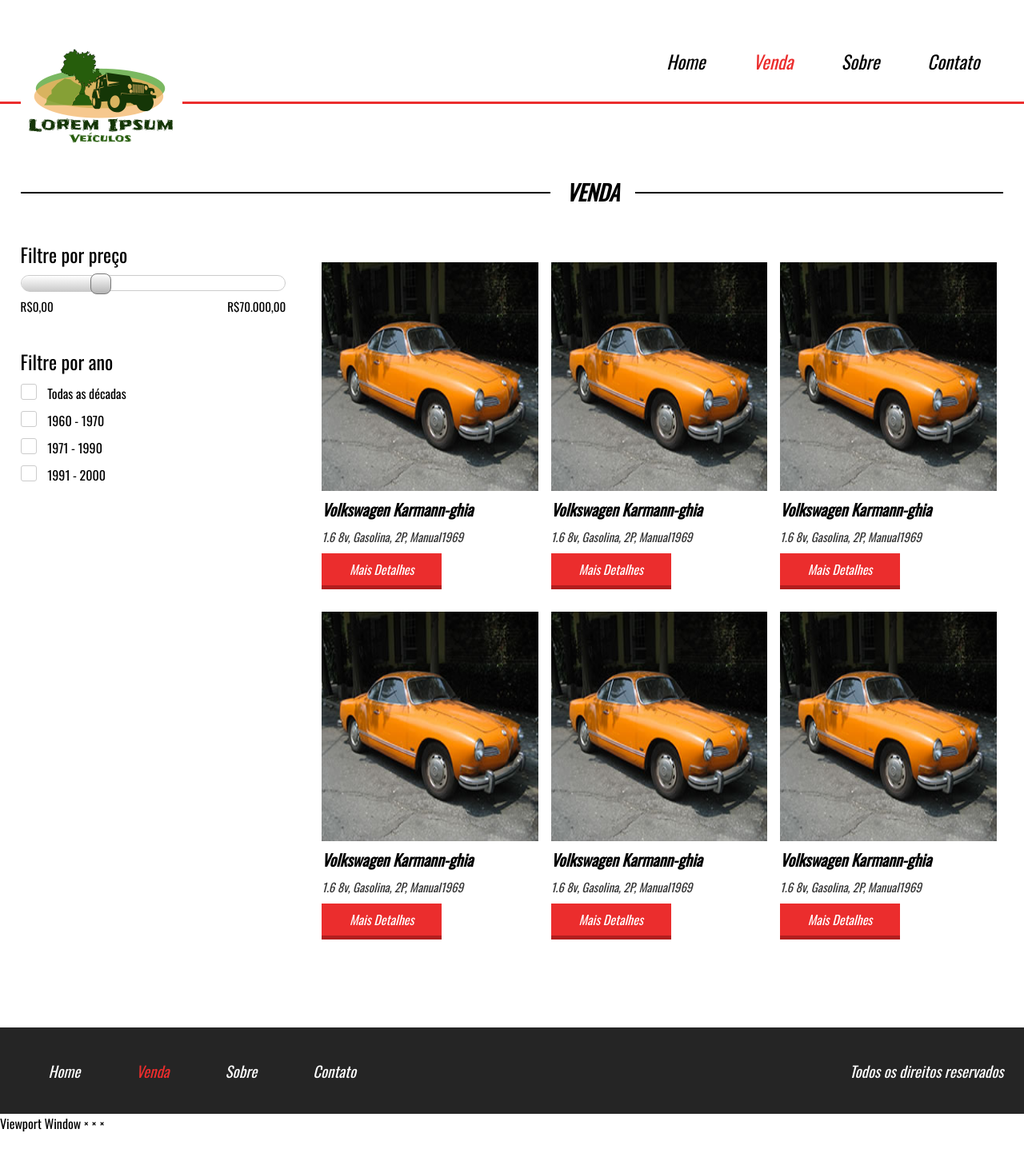
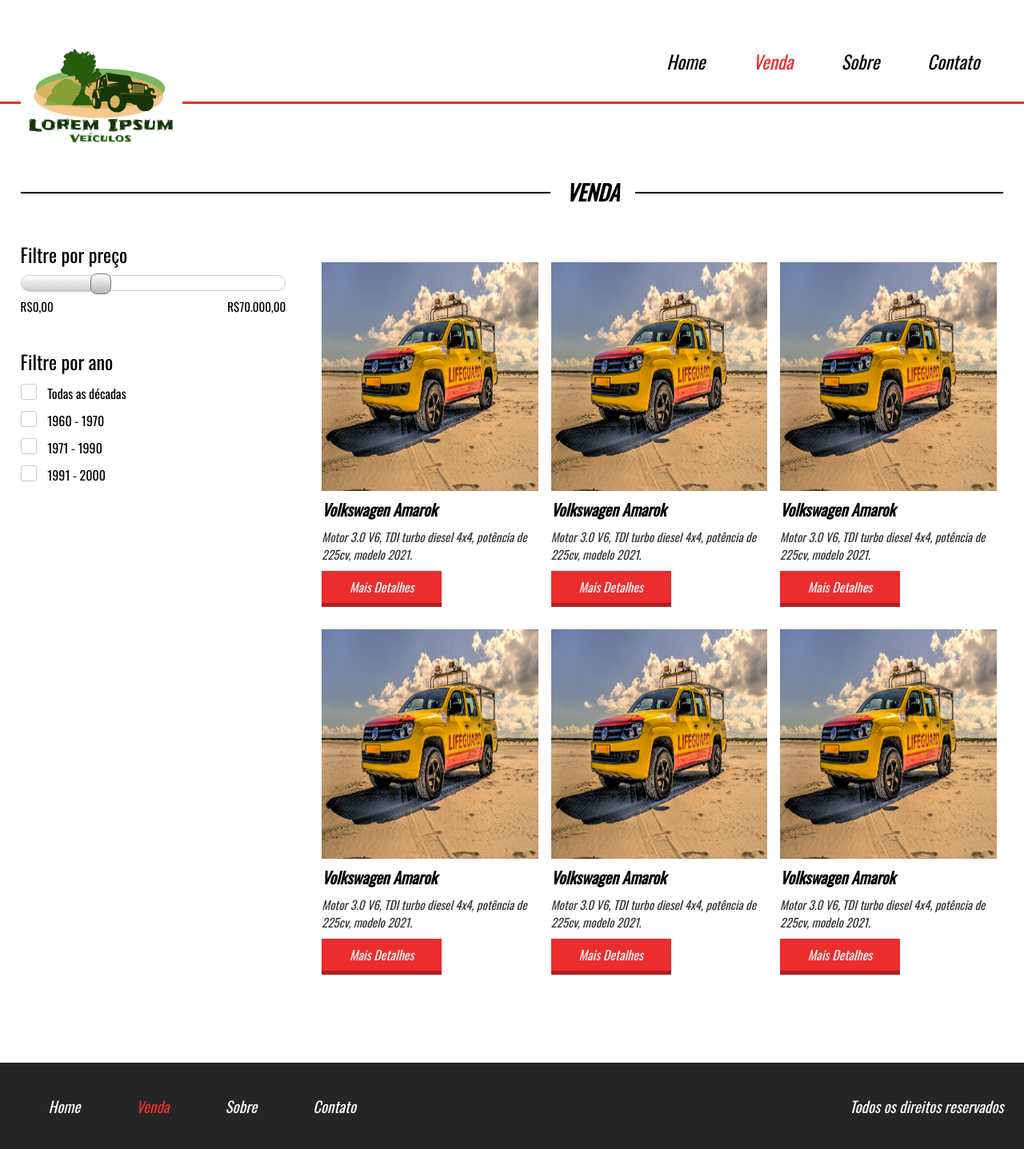
Before and after one commit to diegocb81/projeto_05, a PHP site: page /venda.html in a window 1280 px wide. Shown: the whole page at 80% size. Before the commit the page ends 1415 px from the top, so only its background shows below. Run offline with PHP 8.4, Linux system fonts and the light colour scheme.

Commit message:
Atualizando o projeto

```diff
--- a/css/style.css
+++ b/css/style.css
@@ -90,7 +90,7 @@
 	height: 650px;
 	background-color: black;
 	background-image: url('../img/bg.jpg');
-	background-size: contain;
+	background-size: cover;
 	background-position: right bottom;
 	background-repeat: no-repeat;
 }
--- a/index.html
+++ b/index.html
@@ -45,7 +45,7 @@
 		<div class="text-banner-single">Consultoria</div>
 		<div class="text-banner-single">Compra</div>
 		<div class="text-banner-single">Venda</div>
-		<div class="text-banner-single">e-mail@gmail.com</div>
+		<div class="text-banner-single">diegocb81@gmail.com</div>
 	</div><!--text-banner-->
 	</div><!--container-->
 </section><!--banner-->
@@ -59,8 +59,8 @@
 	<div class="vitrine-destaque">
 		<div style="background-image:url('img/carro1.jpg');" class="carro-img"></div><!--carro-img-->
 		<div class="info-carro">
-			<h2>Volkswagen Karmann-ghia</h2>
-			<p>1.6 8v, Gasolina, 2P, Manual1969</p>
+			<h2>Volkswagen Amarok</h2>
+			<p>Motor 3.0 V6, TDI turbo diesel 4x4, potência de 225cv, modelo 2021.</p>
 			<a class="btn1" href="">Mais Detalhes</a>
 		</div><!--info-carro-->
 	</div><!--vitrine-destaque-->
--- a/sobre.html
+++ b/sobre.html
@@ -95,8 +95,3 @@
 </body>
 
 </html>
-Viewport
-Window
-×
-×
-×
--- a/veiculo_teste.html
+++ b/veiculo_teste.html
@@ -219,8 +219,3 @@
 </body>
 
 </html>
-Viewport
-Window
-×
-×
-×
--- a/venda.html
+++ b/venda.html
@@ -124,8 +124,8 @@
                         <div style="background-image:url('img/carro1.jpg');" class="carro-img"></div>
                         <!--carro-img-->
                         <div class="info-carro">
-                            <h2>Volkswagen Karmann-ghia</h2>
-                            <p>1.6 8v, Gasolina, 2P, Manual1969</p>
+                            <h2>Volkswagen Amarok</h2>
+                            <p>Motor 3.0 V6, TDI turbo diesel 4x4, potência de 225cv, modelo 2021.</p>
                             <a class="btn1" href="">Mais Detalhes</a>
                         </div>
                         <!--info-carro-->
@@ -136,8 +136,8 @@
                         <div style="background-image:url('img/carro1.jpg');" class="carro-img"></div>
                         <!--carro-img-->
                         <div class="info-carro">
-                            <h2>Volkswagen Karmann-ghia</h2>
-                            <p>1.6 8v, Gasolina, 2P, Manual1969</p>
+                            <h2>Volkswagen Amarok</h2>
+                            <p>Motor 3.0 V6, TDI turbo diesel 4x4, potência de 225cv, modelo 2021.</p>
                             <a class="btn1" href="">Mais Detalhes</a>
                         </div>
                         <!--info-carro-->
@@ -148,8 +148,8 @@
                         <div style="background-image:url('img/carro1.jpg');" class="carro-img"></div>
                         <!--carro-img-->
                         <div class="info-carro">
-                            <h2>Volkswagen Karmann-ghia</h2>
-                            <p>1.6 8v, Gasolina, 2P, Manual1969</p>
+                            <h2>Volkswagen Amarok</h2>
+                            <p>Motor 3.0 V6, TDI turbo diesel 4x4, potência de 225cv, modelo 2021.</p>
                             <a class="btn1" href="">Mais Detalhes</a>
                         </div>
                         <!--info-carro-->
@@ -162,8 +162,8 @@
                         <div style="background-image:url('img/carro1.jpg');" class="carro-img"></div>
                         <!--carro-img-->
                         <div class="info-carro">
-                            <h2>Volkswagen Karmann-ghia</h2>
-                            <p>1.6 8v, Gasolina, 2P, Manual1969</p>
+                            <h2>Volkswagen Amarok</h2>
+                            <p>Motor 3.0 V6, TDI turbo diesel 4x4, potência de 225cv, modelo 2021.</p>
                             <a class="btn1" href="">Mais Detalhes</a>
                         </div>
                         <!--info-carro-->
@@ -174,8 +174,8 @@
                         <div style="background-image:url('img/carro1.jpg');" class="carro-img"></div>
                         <!--carro-img-->
                         <div class="info-carro">
-                            <h2>Volkswagen Karmann-ghia</h2>
-                            <p>1.6 8v, Gasolina, 2P, Manual1969</p>
+                            <h2>Volkswagen Amarok</h2>
+                            <p>Motor 3.0 V6, TDI turbo diesel 4x4, potência de 225cv, modelo 2021.</p>
                             <a class="btn1" href="">Mais Detalhes</a>
                         </div>
                         <!--info-carro-->
@@ -186,8 +186,8 @@
                         <div style="background-image:url('img/carro1.jpg');" class="carro-img"></div>
                         <!--carro-img-->
                         <div class="info-carro">
-                            <h2>Volkswagen Karmann-ghia</h2>
-                            <p>1.6 8v, Gasolina, 2P, Manual1969</p>
+                            <h2>Volkswagen Amarok</h2>
+                            <p>Motor 3.0 V6, TDI turbo diesel 4x4, potência de 225cv, modelo 2021.</p>
                             <a class="btn1" href="">Mais Detalhes</a>
                         </div>
                         <!--info-carro-->
@@ -226,8 +226,3 @@
 </body>
 
 </html>
-Viewport
-Window
-×
-×
-×
```
Also changed, not shown: img/bg.jpg, img/carro1.jpg, img/pexels-scosche-1149056 (1).jpg (added), img/pexels-skitterphoto-9305.jpg (added).
